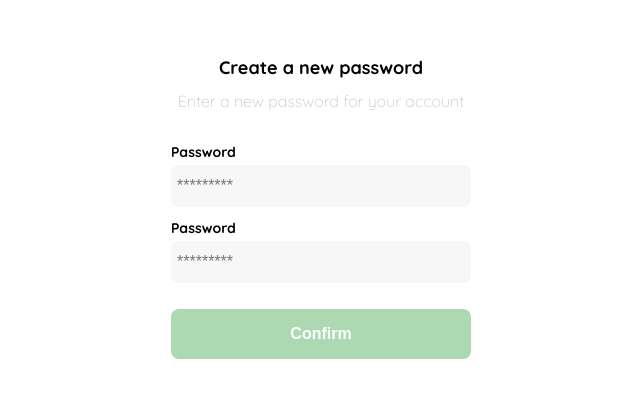
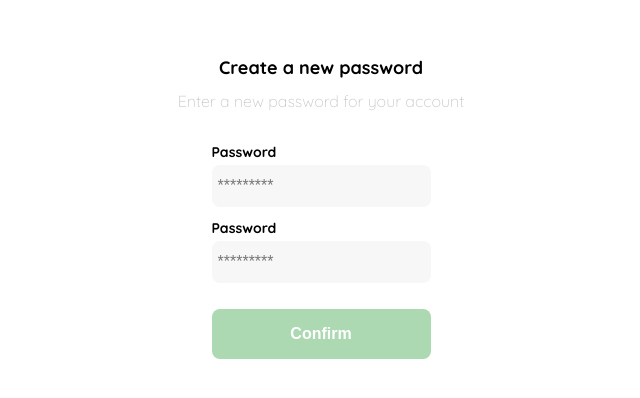
Before and after one commit to franciscogsycod/https---github.com-franciscogsycod-CursoPracticoReact2-JS, a React app: page /login in a window 1280 px wide. Shown: the part 184-582 px from the top of the page, without its empty margins (319-959 px from the left). Built offline with nearby package versions, Linux system fonts and the light colour scheme.

Commit message:
Se hecho a andar el login y recovery passw pages

```diff
--- a/package.json
+++ b/package.json
@@ -28,9 +28,10 @@
     "@babel/preset-react": "^7.14.5",
     "babel-loader": "^8.2.2",
     "html-loader": "^2.1.2",
-    "html-webpack-plugin": "^5.3.2",
+    "html-webpack-plugin": "^5.4.0",
     "react": "^17.0.2",
     "react-dom": "^17.0.2",
+    "react-router-dom": "^5.3.0",
     "webpack": "^5.58.2",
     "webpack-cli": "^4.9.0",
     "webpack-dev-server": "^4.3.1"
--- a/src/components/App.jsx
+++ /dev/null
@@ -1,14 +0,0 @@
-import React from 'react';
-import Layout from '../containers/Layout';
-import Login from '../containers/Login';
-import '../styles/global.css';
-
-const App = () => {
-    return (
-        <Layout>
-            <Login/>
-        </Layout>
-    );
-};
-
-export default App;
--- /dev/null
+++ b/src/containers/RecoveryPassword.jsx
@@ -0,0 +1,28 @@
+import React from 'react';
+import '../styles/RecoveryPassword.scss';
+
+const RecoveryPassword = () => {
+    return (
+        <div className="login">
+            <div className="form-container">
+                <img src="./logos/logo_yard_sale.svg" alt="logo" className="logo"/>
+
+                <h1 className="title">Email has been sent!</h1>
+                <p className="subtitle">Please check your inbox for instructions on how to reset the password</p>
+
+                <div className="email-image">
+                    <img src="./icons/email.svg" alt="email"/>
+                </div>
+
+                <button className="primary-button login-button">Login</button>
+
+                <p className="resend">
+                    <span>Didn't receive the email?</span>
+                    <a href="/">Resend</a>
+                </p>
+            </div>
+        </div>
+    );
+}
+
+export default RecoveryPassword;
--- a/src/index.js
+++ b/src/index.js
@@ -1,5 +1,5 @@
 import React from "react";
 import ReactDOM from "react-dom";
-import App from './components/App';
+import App from './routes/App';
 
 ReactDOM.render(<App/>, document.getElementById('app'));
--- /dev/null
+++ b/src/pages/Home.jsx
@@ -0,0 +1,11 @@
+import React from "react";
+
+const Home = () => {
+    return (
+        <div>
+            <h1>React Home E-Shop</h1>
+        </div>
+    );
+}
+
+export default Home;
--- /dev/null
+++ b/src/pages/NotFound.jsx
@@ -0,0 +1,12 @@
+import React from "react";
+
+const NotFound = () => {
+    return (
+        <div>
+            <h1>Página no encontrada</h1>
+            <h2>Error 404 ...</h2>
+        </div>
+    );
+}
+
+export default NotFound;
--- /dev/null
+++ b/src/routes/App.jsx
@@ -0,0 +1,25 @@
+import React from 'react';
+import { BrowserRouter, Switch, Route } from 'react-router-dom';
+import Layout from '../containers/Layout';
+import Home from '../pages/Home';
+import NotFound from '../pages/NotFound';
+import Login from '../containers/Login';
+import RecoveryPassword from '../containers/RecoveryPassword';
+import '../styles/global.css';
+
+const App = () => {
+    return (
+        <BrowserRouter>
+            <Layout>
+                <Switch>
+                    <Route exact path="/" component={Home} />
+                    <Route exact path="/login" component={Login} />
+                    <Route exact path="/recovery-password" component={RecoveryPassword} />
+                    <Route exact path="*" component={NotFound} />
+                </Switch>
+            </Layout>
+        </BrowserRouter>
+    );
+};
+
+export default App;
--- /dev/null
+++ b/src/styles/RecoveryPassword.scss
@@ -0,0 +1,76 @@
+@import 'vars';
+
+  .login {
+    width: 100%;
+    height: 100vh;
+    display: grid;
+    place-items: center;
+  }
+  .form-container {
+    display: grid;
+    grid-template-rows: auto 1fr auto;
+    width: 300px;
+    justify-items: center;
+  }
+  .logo {
+    width: 150px;
+    margin-bottom: 48px;
+    justify-self: center;
+    display: none;
+  }
+  .title {
+    font-size: var(--lg);
+    margin-bottom: 12px;
+    text-align: center;
+  }
+  .subtitle {
+    color: var(--very-light-pink);
+    font-size: var(--md);
+    font-weight: 300;
+    margin-top: 0;
+    margin-bottom: 32px;
+    text-align: center;
+  }
+  .email-image {
+    width: 132px;
+    height: 132px;
+    border-radius: 50%;
+    background-color: var(--text-input-field);
+    display: flex;
+    justify-content: center;
+    align-items: center;
+    margin-bottom: 24px;
+  }
+  .email-image img {
+    width: 80px;
+  }
+  .resend {
+    font-size: var(--sm);
+  }
+  .resend span {
+    color: var(--very-light-pink);
+  }
+  .resend a {
+    color: var(--hospital-green);
+    text-decoration: none;
+  }
+  .primary-button {
+    background-color: var(--hospital-green);
+    border-radius: 8px;
+    border: none;
+    color: var(--white);
+    width: 100%;
+    cursor: pointer;
+    font-size: var(--md);
+    font-weight: bold;
+    height: 50px;
+  }
+  .login-button {
+    margin-top: 14px;
+    margin-bottom: 30px;
+  }
+  @media (max-width: 640px) {
+    .logo {
+      display: block;
+    }
+  }
--- a/webpack.config.js
+++ b/webpack.config.js
@@ -6,7 +6,8 @@
     entry: "./src/index.js",
     output: {
         path: path.resolve(__dirname, 'dist'),
-        filename: 'bundle.js'
+        filename: 'bundle.js',
+        publicPath: '/'
     },
     mode: 'development',
     resolve: {
@@ -51,6 +52,7 @@
     devServer: {
         //contentBase: path.join(__dirname, 'dist'),
         allowedHosts: path.join(__dirname, 'dist'),
+        historyApiFallback : true,
         compress: true,
         port: 3000,
     }
```
Also changed, not shown: 1 other file (tests, documents, lock files or other folders).
